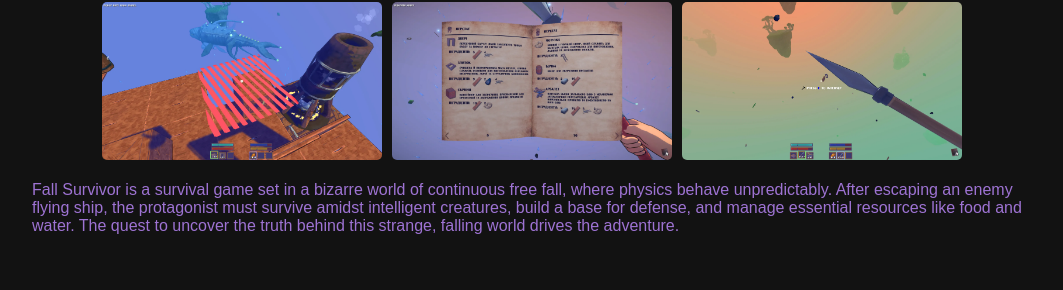
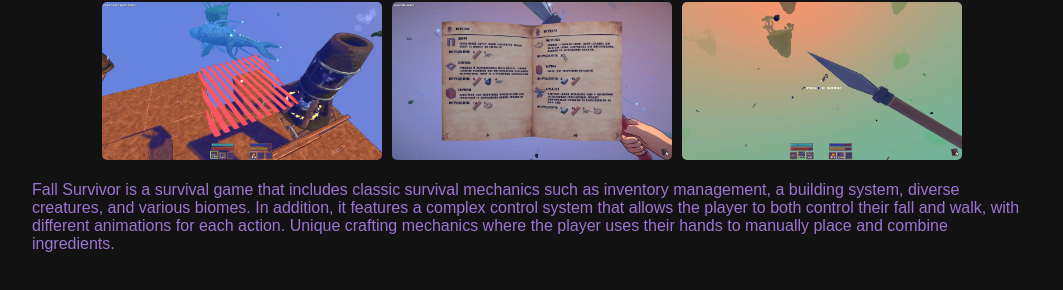
Before and after one commit to 5weetdev/GameShowcaseWebsite, a plain HTML site: page index.html in a window 1280 px wide. Shown: the part 803-1093 px from the top of the page, without its empty margins (108-1171 px from the left). Drawn offline with Linux system fonts and the light colour scheme.

Commit message:
Updated fall survivor description

```diff
--- a/index.html
+++ b/index.html
@@ -61,7 +61,7 @@
                             <img is="clickable-image" src="images/fall_survival 2.webp" alt="fall survival Screenshot" class="small-screenshot">
                             <img is="clickable-image" src="images/fall_survival 3.webp" alt="fall survival Screenshot" class="small-screenshot">
                         </div>
-                        <p class="game-description">Fall Survivor is a survival game set in a bizarre world of continuous free fall, where physics behave unpredictably. After escaping an enemy flying ship, the protagonist must survive amidst intelligent creatures, build a base for defense, and manage essential resources like food and water. The quest to uncover the truth behind this strange, falling world drives the adventure.</p>
+                        <p class="game-description">Fall Survivor is a survival game that includes classic survival mechanics such as inventory management, a building system, diverse creatures, and various biomes. In addition, it features a complex control system that allows the player to both control their fall and walk, with different animations for each action. Unique crafting mechanics where the player uses their hands to manually place and combine ingredients.</p>
                     </div>
                 </div>
 
```
